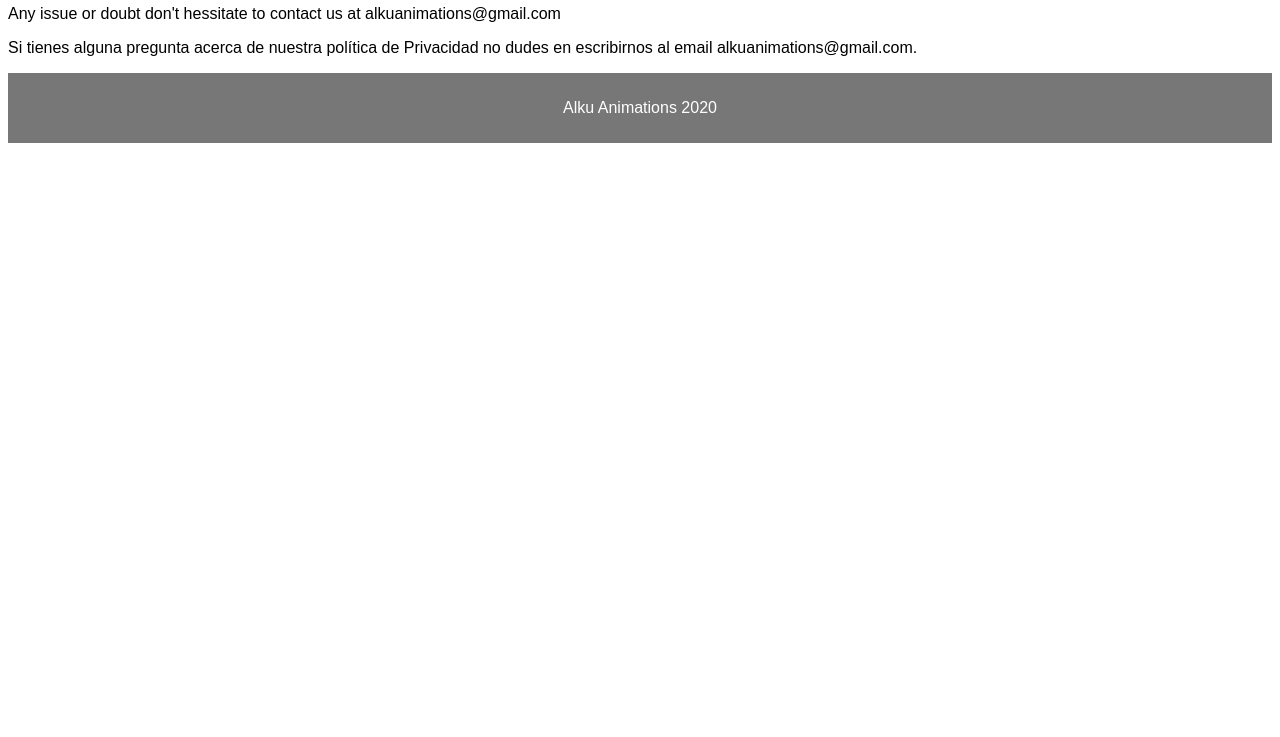
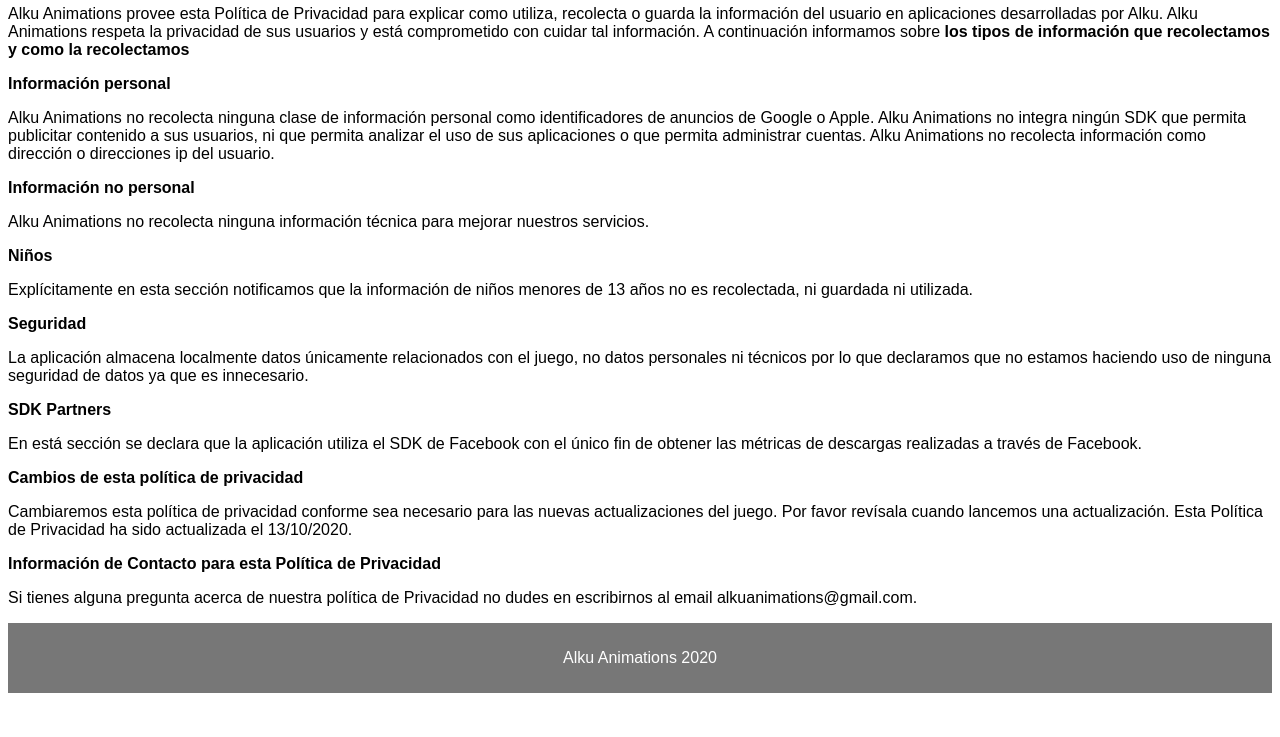
Before and after one commit to josueburbanov/ciudad-que-respira, a plain HTML site: page index.html in a window 1280 px wide. Shown: the part 63-800 px from the top of the page. Drawn offline with Linux system fonts and the light colour scheme.

Commit message:
Update index.html

```diff
--- a/index.html
+++ b/index.html
@@ -1,7 +1,7 @@
 <!DOCTYPE html>
 <html lang="en">
 <head>
-<title>Contact Support</title>
+<title>Política de Privacidad</title>
 <meta charset="utf-8">
 <meta name="viewport" content="width=device-width, initial-scale=1">
 <style>
@@ -71,8 +71,69 @@ footer {
 </head>
 <body>
 
-<h2>Contacto de soporte</h2>
-<p>Any issue or doubt don't hessitate to contact us at alkuanimations@gmail.com</b></p>
+<h2>Política de Privacidad</h2>
+<p>Alku Animations provee esta Política de Privacidad para explicar como utiliza, recolecta o guarda la información del usuario en aplicaciones desarrolladas por Alku. Alku Animations respeta la privacidad de sus usuarios y está comprometido con cuidar tal información. A continuación informamos sobre <b>los tipos de información que recolectamos y como la recolectamos</b></p>
+
+<p><b>
+Información personal
+</b>
+</p>
+<p>
+Alku Animations no recolecta ninguna clase de información personal como identificadores de anuncios de Google o Apple.
+Alku Animations no integra ningún SDK que permita publicitar contenido a sus usuarios, ni que permita analizar el uso de sus aplicaciones o que permita administrar cuentas.
+Alku Animations no recolecta información como dirección o direcciones ip del usuario.
+</p>
+
+<p><b>
+Información no personal
+</b>
+</p>
+
+<p>
+Alku Animations no recolecta ninguna información técnica para mejorar nuestros servicios.
+</p>
+
+<p><b>
+Niños
+</b>
+</p>
+
+<p>
+Explícitamente en esta sección notificamos que la información de niños menores de 13 años no es recolectada, ni guardada ni utilizada.
+</p>
+
+<p><b>
+Seguridad
+</b>
+</p>
+
+<p>
+La aplicación almacena localmente datos únicamente relacionados con el juego, no datos personales ni técnicos por lo que declaramos que no estamos haciendo uso de ninguna seguridad de datos ya que es innecesario.
+</p>
+
+<p><b>
+SDK Partners
+</b>
+</p>
+
+<p>
+En está sección se declara que la aplicación utiliza el SDK de Facebook con el único fin de obtener las métricas de descargas realizadas a través de Facebook.
+</p>
+
+<p><b>
+Cambios de esta política de privacidad
+</b>
+</p>
+
+<p>
+Cambiaremos esta política de privacidad conforme sea necesario para las nuevas actualizaciones del juego. Por favor revísala cuando lancemos una actualización. Esta Política de Privacidad ha sido actualizada el 13/10/2020.
+</p>
+
+<p><b>
+Información de Contacto para esta Política de Privacidad
+</b>
+</p>
+
 
 <p>
 Si tienes alguna pregunta acerca de nuestra política de Privacidad no dudes en escribirnos al email alkuanimations@gmail.com.
```
